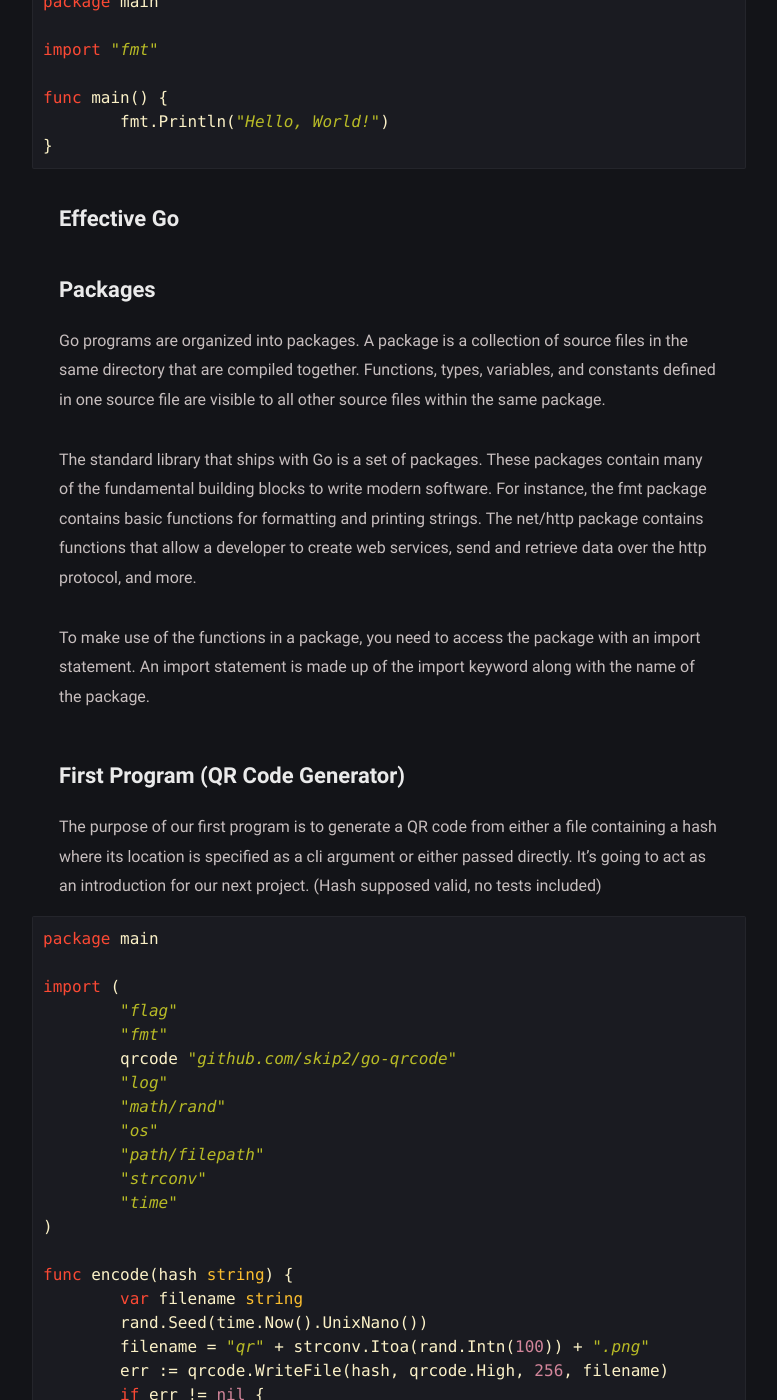
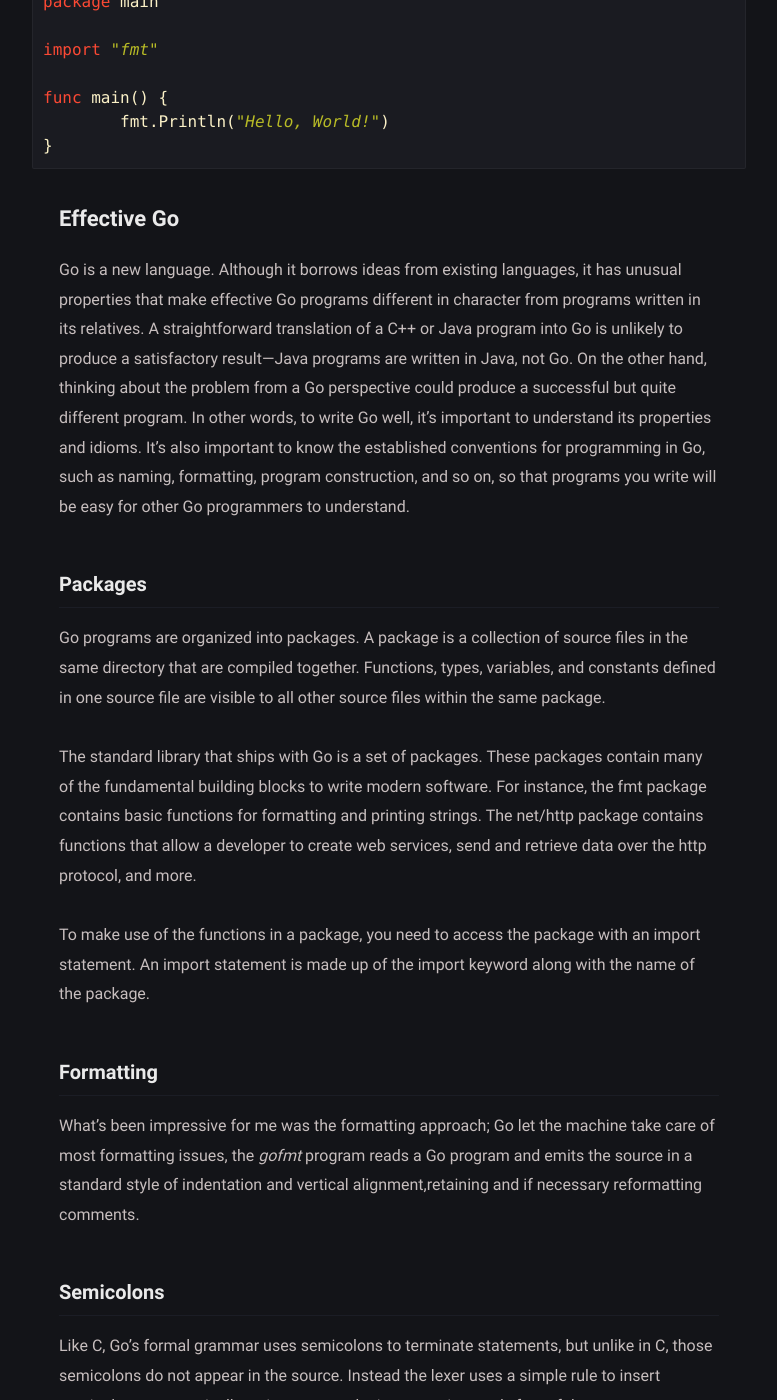
Before and after one commit to seifallahhomrani1/seifallahhomrani1.github.io, a Jekyll site: the page built from _posts/go/2021-07-17-Learning_go.md, in a window 1280 px wide and 1400 px high, scrolled down 1334 px. Shown: the whole window, without its empty margins (251-1028 px from the left). Built offline with Jekyll 4.4.1, drawn with Linux system fonts in a browser that asks for light colours; some of the changed text lies outside the part shown.

Commit message:
posts updates

````diff
--- a/_posts/Articles/2021-07-19-declaration.md
+++ b/_posts/Articles/2021-07-19-declaration.md
@@ -17,7 +17,7 @@ In the modern era of global NSA surveillance, China's Great Firewall, and FBI ag
 
 You can find the **decentralized version** of the following declaration hosted on ipfs nodes *nowhere* in the cyberspace : [https://ipfs.io/ipfs/QmVDWmkM87NfR85WE1LvfwfJLRcMEtfNnCBiCJQRePP7Ly](https://ipfs.io/ipfs/QmVDWmkM87NfR85WE1LvfwfJLRcMEtfNnCBiCJQRePP7Ly)
 
-## A Declaration of the Independence of Cyberspace
+## The Declaration of the Independence of Cyberspace
 
 by John Perry Barlow <barlow@eff.org>
 
--- a/_posts/go/2021-07-17-Learning_go.md
+++ b/_posts/go/2021-07-17-Learning_go.md
@@ -39,7 +39,10 @@ func main() {
 }
 ```
 ## Effective Go
-## Packages
+
+Go is a new language. Although it borrows ideas from existing languages, it has unusual properties that make effective Go programs different in character from programs written in its relatives. A straightforward translation of a C++ or Java program into Go is unlikely to produce a satisfactory result—Java programs are written in Java, not Go. On the other hand, thinking about the problem from a Go perspective could produce a successful but quite different program. In other words, to write Go well, it's important to understand its properties and idioms. It's also important to know the established conventions for programming in Go, such as naming, formatting, program construction, and so on, so that programs you write will be easy for other Go programmers to understand.
+
+### Packages
 
 Go programs are organized into packages. A package is a collection of source files in the same directory that are compiled together. Functions, types, variables, and constants defined in one source file are visible to all other source files within the same package.
 
@@ -47,6 +50,17 @@ The standard library that ships with Go is a set of packages. These packages con
 
 To make use of the functions in a package, you need to access the package with an import statement. An import statement is made up of the import keyword along with the name of the package.
 
+
+### Formatting
+What's been impressive for me was the formatting approach; Go let the machine take care of most formatting issues, the *gofmt* program reads a Go program and emits the source in a standard style of indentation and vertical alignment,retaining and if necessary reformatting comments.
+
+### Semicolons
+
+Like C, Go's formal grammar uses semicolons to terminate statements, but unlike in C, those semicolons do not appear in the source. Instead the lexer uses a simple rule to insert semicolons automatically as it scans, so the input text is mostly free of them.
+
+The rule is this. If the last token before a newline is an identifier (which includes words like int and float64), a basic literal such as a number or string constant, or one of the tokens: **break contine fallthrough return ++ -- ) }**
+
+**For more : [https://golang.org/doc/effective_go](https://golang.org/doc/effective_go)**
 
 ## First Program (QR Code Generator)
 
@@ -108,15 +122,6 @@ func main() {
 
 ```
 
-## Formatting
-What's been impressive for me was the formatting approach; Go let the machine take care of most formatting issues, the *gofmt* program reads a Go program and emits the source in a standard style of indentation and vertical alignment,retaining and if necessary reformatting comments.
-
-## Semicolons
-
-Like C, Go's formal grammar uses semicolons to terminate statements, but unlike in C, those semicolons do not appear in the source. Instead the lexer uses a simple rule to insert semicolons automatically as it scans, so the input text is mostly free of them.
-
-The rule is this. If the last token before a newline is an identifier (which includes words like int and float64), a basic literal such as a number or string constant, or one of the tokens: **break contine fallthrough return ++ -- ) }**
-
 
 
 
````
